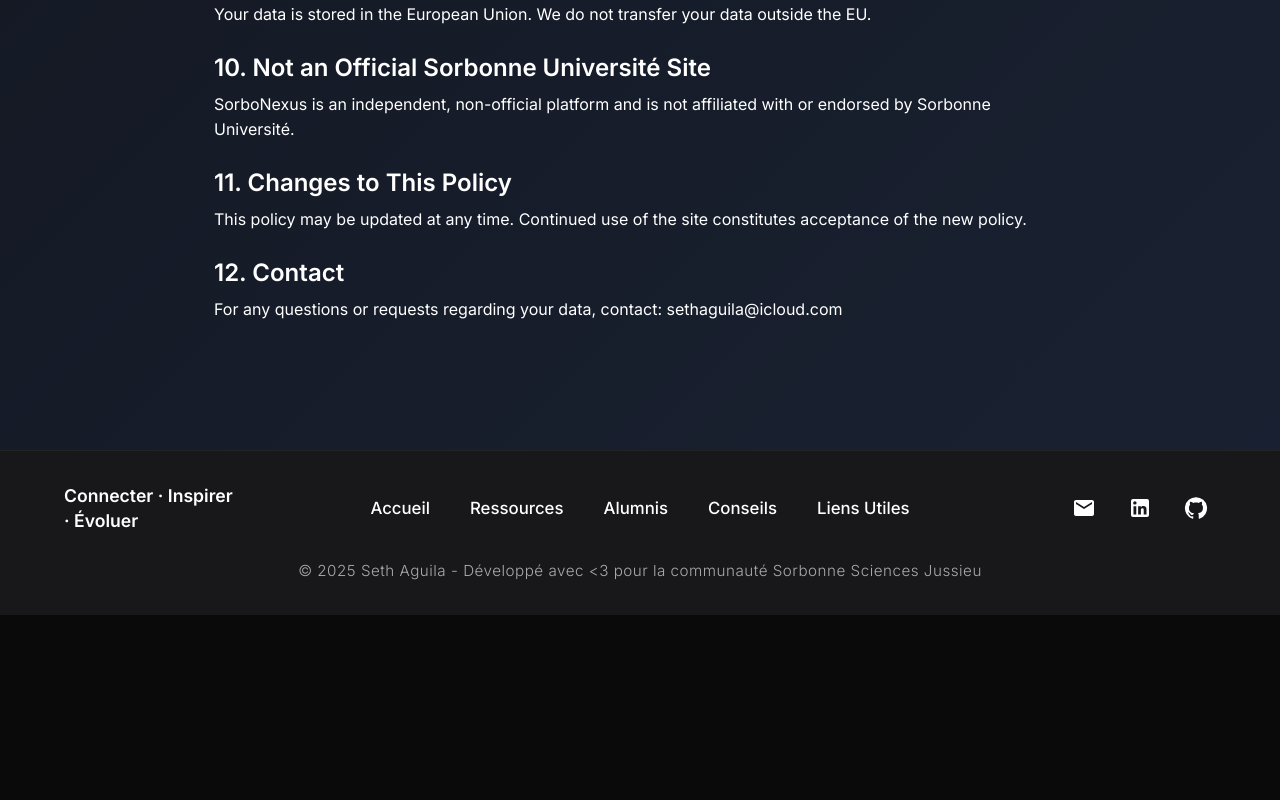
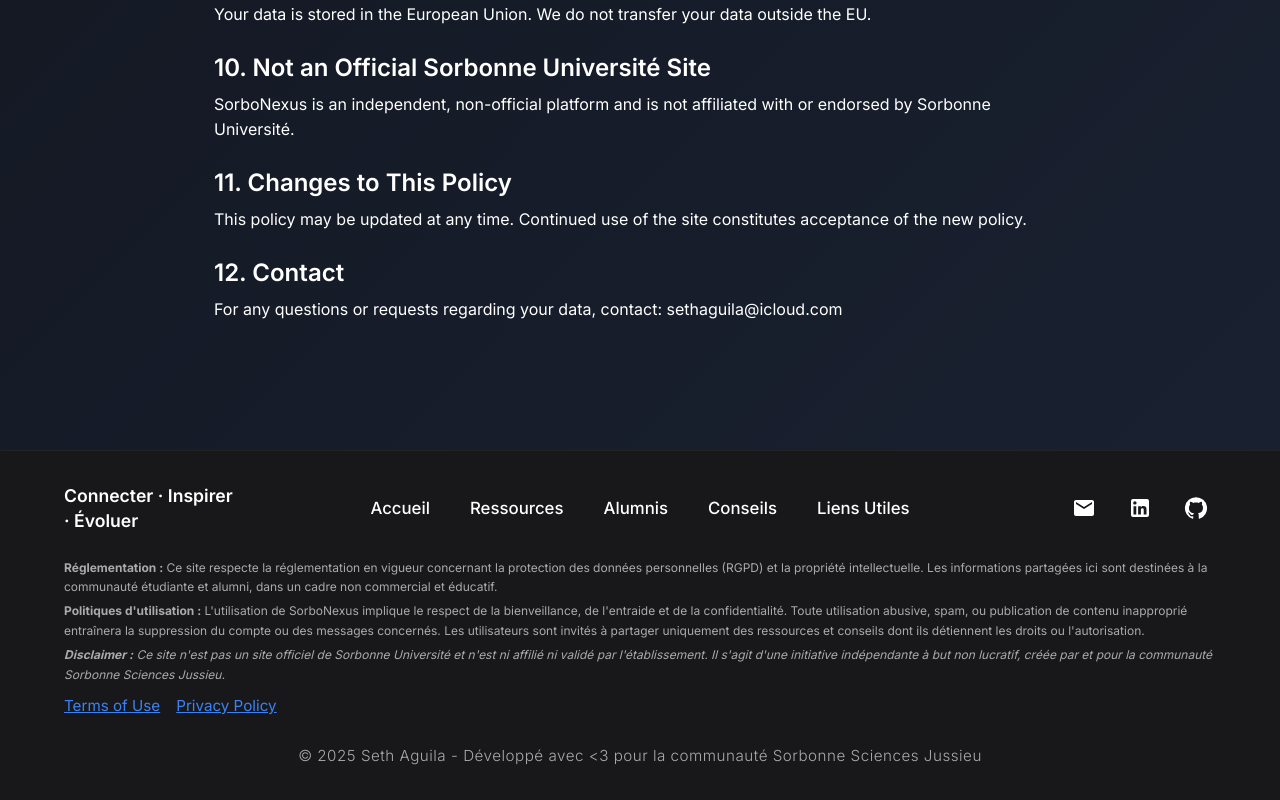
Before and after one commit to userdigitaldevil/SorboNexus, a React (Vite) app: page /privacy in a window 1280 px wide. Shown: the part 1301-2101 px from the top of the page. Before the commit the page ends 1916 px from the top, so only its background shows below. Built offline with nearby package versions, Linux system fonts and the light colour scheme.

Commit message:
feat: update footer with regulatory and policy info, and Terms/Privacy links

```diff
--- a/src/components/Footer.jsx
+++ b/src/components/Footer.jsx
@@ -186,6 +186,68 @@
             </a>
           </Stack>
         </Stack>
+        <Box sx={{ mt: 3, mb: 1 }}>
+          <Typography
+            variant="caption"
+            sx={{ color: "#aaa", fontWeight: 400, display: "block", mb: 0.5 }}
+          >
+            <strong>Réglementation :</strong> Ce site respecte la réglementation
+            en vigueur concernant la protection des données personnelles (RGPD)
+            et la propriété intellectuelle. Les informations partagées ici sont
+            destinées à la communauté étudiante et alumni, dans un cadre non
+            commercial et éducatif.
+          </Typography>
+          <Typography
+            variant="caption"
+            sx={{ color: "#aaa", fontWeight: 400, display: "block", mb: 0.5 }}
+          >
+            <strong>Politiques d'utilisation :</strong> L'utilisation de
+            SorboNexus implique le respect de la bienveillance, de l'entraide et
+            de la confidentialité. Toute utilisation abusive, spam, ou
+            publication de contenu inapproprié entraînera la suppression du
+            compte ou des messages concernés. Les utilisateurs sont invités à
+            partager uniquement des ressources et conseils dont ils détiennent
+            les droits ou l'autorisation.
+          </Typography>
+          <Typography
+            variant="caption"
+            sx={{
+              color: "#aaa",
+              fontWeight: 400,
+              display: "block",
+              mb: 0.5,
+              fontStyle: "italic",
+            }}
+          >
+            <strong>Disclaimer :</strong> Ce site n'est pas un site officiel de
+            Sorbonne Université et n'est ni affilié ni validé par
+            l'établissement. Il s'agit d'une initiative indépendante à but non
+            lucratif, créée par et pour la communauté Sorbonne Sciences Jussieu.
+          </Typography>
+          <Box sx={{ mt: 1 }}>
+            <Link
+              to="/terms"
+              style={{
+                color: "#3b82f6",
+                marginRight: 16,
+                textDecoration: "underline",
+                fontSize: "0.95em",
+              }}
+            >
+              Terms of Use
+            </Link>
+            <Link
+              to="/privacy"
+              style={{
+                color: "#3b82f6",
+                textDecoration: "underline",
+                fontSize: "0.95em",
+              }}
+            >
+              Privacy Policy
+            </Link>
+          </Box>
+        </Box>
         <Typography
           variant="caption"
           sx={{
```
